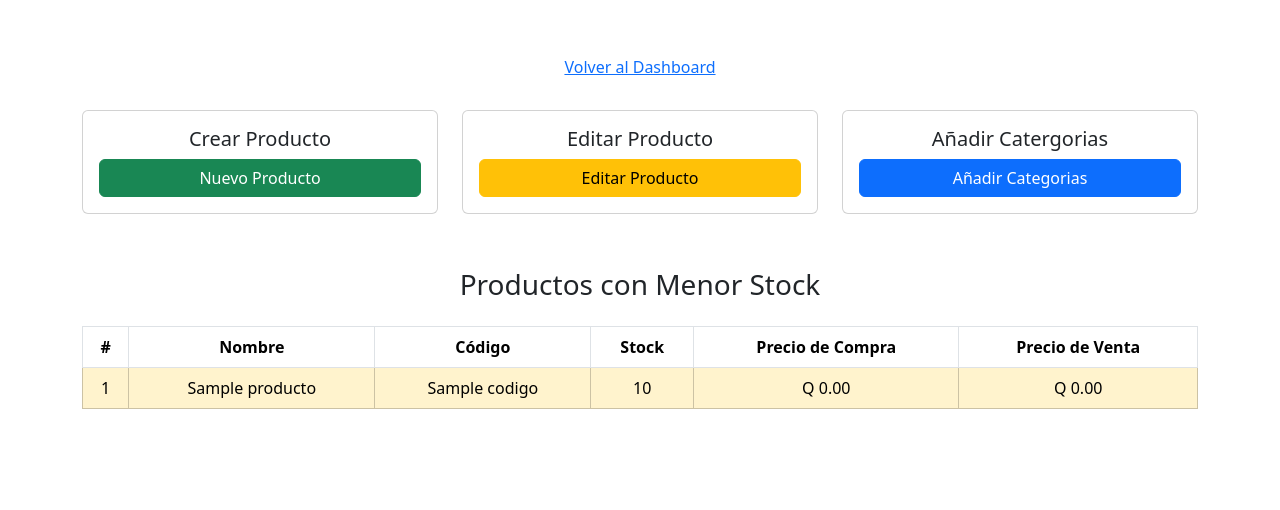
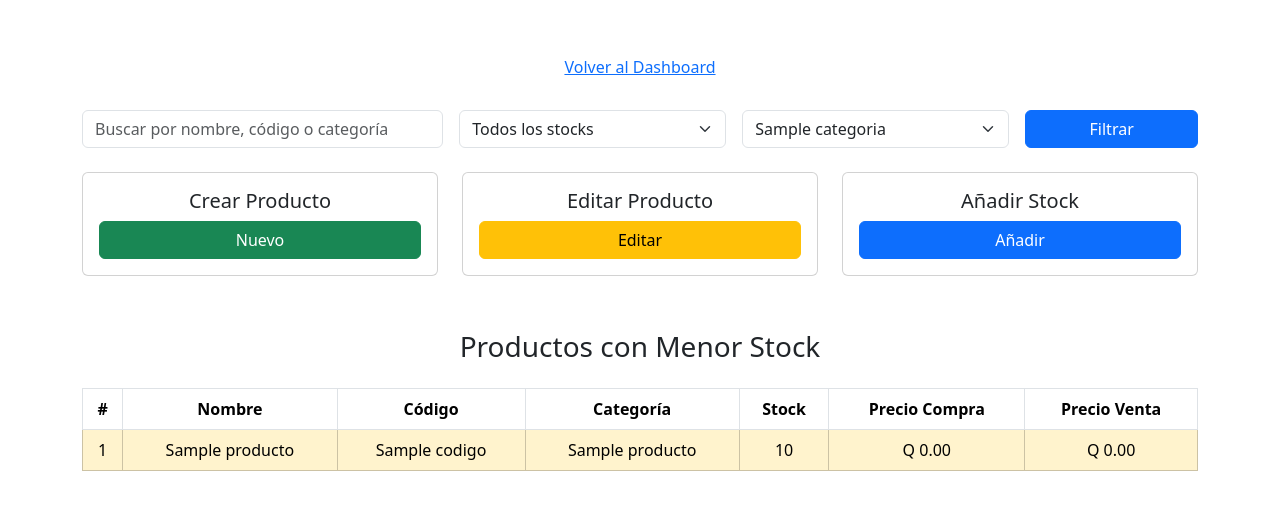
Before and after one commit to Hero9696/tiendaphpmvc, a PHP site: template views/dashboard/dashboardproductos.php in a window 1280 px wide. Shown: the top 510 px of the page. Run offline with PHP 8.4, Linux system fonts and the light colour scheme; the template is opened without the code that fills it: most values are stand-ins (such as "Sample title", 1, 10 or a date in 2020); data that the repository does not hold is empty.

Commit message:
add filters dashboard products

```diff
--- a/views/dashboard/dashboardproductos.php
+++ b/views/dashboard/dashboardproductos.php
@@ -12,37 +12,73 @@
 </head>
 <body>
 <div class="container mt-5">
-    <div class="row">
-        <a href="/dashboard" class="btn btn-link mb-4">Volver al Dashboard</a>
+  <div class="row mb-4">
+    <a href="/dashboard" class="btn btn-link">Volver al Dashboard</a>
+  </div>
 
+  <!-- FORMULARIO DE BÚSQUEDA Y FILTROS -->
+  <form class="row g-3 mb-4" method="GET" action="/dashboard/productos">
+    <div class="col-md-4">
+      <input
+        type="text"
+        name="search"
+        class="form-control"
+        placeholder="Buscar por nombre, código o categoría"
+        value="<?= htmlspecialchars($search) ?>">
+    </div>
+    <div class="col-md-3">
+      <select name="stock_filter" class="form-select">
+        <option value="">Todos los stocks</option>
+        <option value="low"  <?= $stockFilter==='low'  ? 'selected' : '' ?>>≤ 5 unidades</option>
+        <option value="mid"  <?= $stockFilter==='mid'  ? 'selected' : '' ?>>6 – 10 unidades</option>
+        <option value="high" <?= $stockFilter==='high' ? 'selected' : '' ?>>> 10 unidades</option>
+      </select>
+    </div>
+    <div class="col-md-3">
+      <select name="categoria" class="form-select">
+        <option value="">Todas las categorías</option>
+        <?php foreach($categorias as $cat): ?>
+          <option value="<?= $cat['id'] ?>"
+            <?= $categoriaId==$cat['id'] ? 'selected' : '' ?>>
+            <?= htmlspecialchars($cat['nombre']) ?>
+          </option>
+        <?php endforeach; ?>
+      </select>
+    </div>
+    <div class="col-md-2 text-end">
+      <button type="submit" class="btn btn-primary w-100">Filtrar</button>
+    </div>
+  </form>
+
+  <!-- PANEL DE ACCIONES -->
+  <div class="row mb-4">
     <div class="col-md-4">
       <div class="panel card">
         <div class="card-body text-center">
           <h5 class="card-title">Crear Producto</h5>
-                    <a href="/producto/crear" class="btn btn-success w-100">Nuevo Producto</a>
+          <a href="/producto/crear" class="btn btn-success w-100">Nuevo</a>
         </div>
       </div>
     </div>
-
     <div class="col-md-4">
       <div class="panel card">
         <div class="card-body text-center">
           <h5 class="card-title">Editar Producto</h5>
-                    <a href="/producto/editar" class="btn btn-warning w-100">Editar Producto</a>
+          <a href="/producto/editar" class="btn btn-warning w-100">Editar</a>
         </div>
       </div>
     </div>
-
     <div class="col-md-4">
       <div class="panel card">
         <div class="card-body text-center">
-                    <h5 class="card-title">Añadir Catergorias</h5>
-                    <a href="/producto/añadirStock" class="btn btn-primary w-100">Añadir Categorias</a>
+          <h5 class="card-title">Añadir Stock</h5>
+          <a href="/producto/añadirStock" class="btn btn-primary w-100">Añadir</a>
         </div>
       </div>
     </div>
   </div>
 
+  <!-- TABLA DE PRODUCTOS FILTRADOS -->
   <div class="mt-4">
     <h3 class="text-center mb-4">Productos con Menor Stock</h3>
     <table class="table table-bordered product-table">
@@ -51,30 +87,26 @@
           <th>#</th>
           <th>Nombre</th>
           <th>Código</th>
+          <th>Categoría</th>
           <th>Stock</th>
-                    <th>Precio de Compra</th>
-                    <th>Precio de Venta</th>
+          <th>Precio Compra</th>
+          <th>Precio Venta</th>
         </tr>
       </thead>
       <tbody>
-                <?php foreach ($productos as $producto):
-                    // Determinar la clase de la fila según el stock
-                    $stock = (int)$producto['stock'];
-                    if ($stock <= 5) {
-                        $rowClass = 'table-danger';
-                    } elseif ($stock <= 10) {
-                        $rowClass = 'table-warning';
-                    } else {
-                        $rowClass = '';
-                    }
+        <?php foreach ($productos as $p):
+          $stock = (int)$p['stock'];
+          $rowClass = $stock<=5 ? 'table-danger'
+                    : ($stock<=10 ? 'table-warning' : '');
         ?>
           <tr class="<?= $rowClass ?>">
-                        <td><?= $producto['id'] ?></td>
-                        <td><?= htmlspecialchars($producto['nombre']) ?></td>
-                        <td><?= htmlspecialchars($producto['codigo']) ?></td>
+            <td><?= $p['id'] ?></td>
+            <td><?= htmlspecialchars($p['nombre']) ?></td>
+            <td><?= htmlspecialchars($p['codigo']) ?></td>
+            <td><?= htmlspecialchars($p['categoria_nombre']) ?></td>
             <td><?= $stock ?></td>
-                        <td>Q <?= number_format($producto['precio_compra'], 2) ?></td>
-                        <td>Q <?= number_format($producto['precio_venta'], 2) ?></td>
+            <td>Q <?= number_format($p['precio_compra'],2) ?></td>
+            <td>Q <?= number_format($p['precio_venta'],2) ?></td>
           </tr>
         <?php endforeach; ?>
       </tbody>
```
Also changed, not shown: api/controllers/DashboardProductoController.php (+20 -24 lines), api/models/modelProducto.php (+74 -0 lines). Lines whose indentation alone changed are shown as unchanged.
